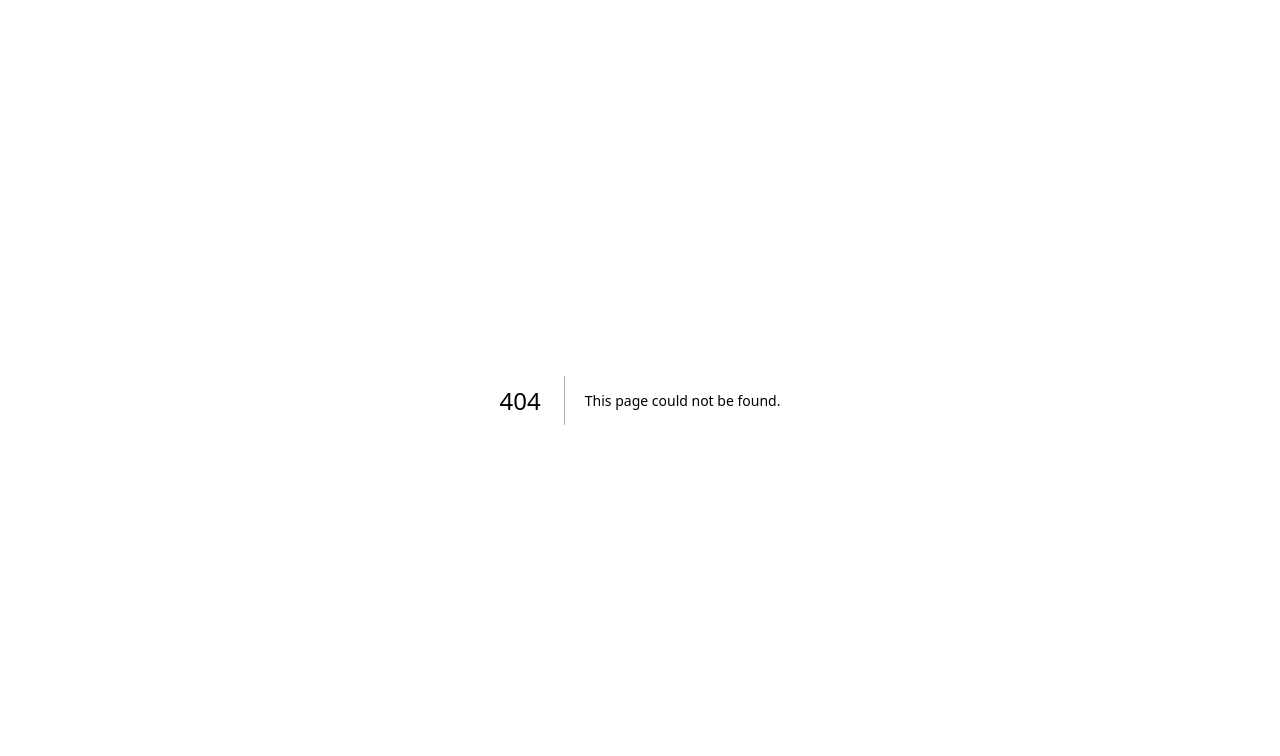
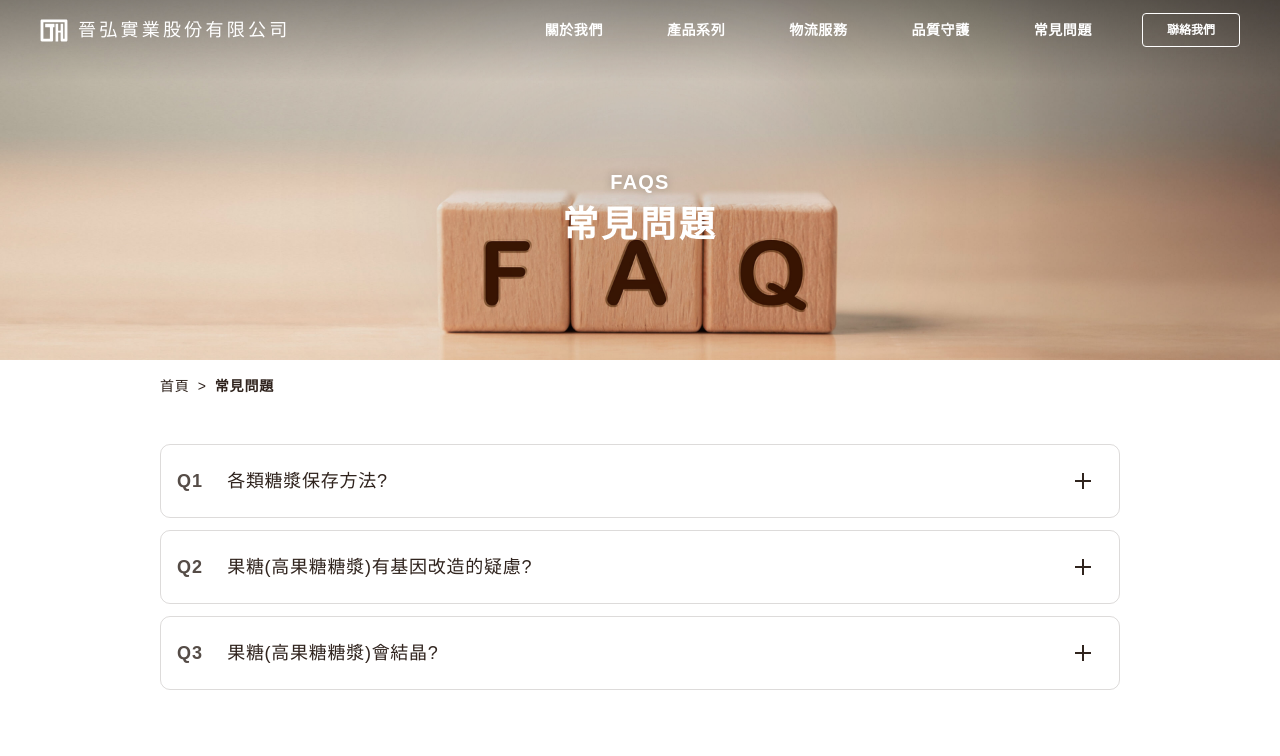
Before and after one commit to j606888/jinnhorng, a Next.js app: page /faq in a window 1280 px wide. Before the commit this address had no page. Shown: the top 756 px of the page. Built offline with nearby package versions, Linux system fonts and the light colour scheme.

Commit message:
FAQ section

```diff
--- /dev/null
+++ b/src/app/faq/page.js
@@ -0,0 +1,7 @@
+'use client'
+
+import FAQPage from "@/features/FAQPage";
+
+export default function FAQ() {
+  return <FAQPage />;
+}
--- /dev/null
+++ b/src/components/icons/Collapse.jsx
@@ -0,0 +1,16 @@
+const Collapse = ({ className = "" }) => {
+  return (
+    <svg
+      xmlns="http://www.w3.org/2000/svg"
+      width="40"
+      height="40"
+      viewBox="0 0 40 40"
+      fill="none"
+      className={className}
+    >
+      <path d="M28 21H12V19H28V21Z" fill="#DA3947" />
+    </svg>
+  );
+};
+
+export default Collapse;
--- /dev/null
+++ b/src/components/icons/Expand.jsx
@@ -0,0 +1,16 @@
+const Expand = ({ className = "" }) => {
+  return (
+    <svg
+      xmlns="http://www.w3.org/2000/svg"
+      width="40"
+      height="40"
+      viewBox="0 0 40 40"
+      fill="none"
+      className={className}
+    >
+      <path d="M21 19H28V21H21V28H19V21H12V19H19V12H21V19Z" fill="#30241E" />
+    </svg>
+  );
+};
+
+export default Expand;
--- /dev/null
+++ b/src/features/FAQPage/Hero.jsx
@@ -0,0 +1,12 @@
+const Hero = () => {
+  return <section className="relative w-full h-[360px] bg-[url('/images/faq/hero.jpg')] bg-cover bg-center bg-no-repeat flex flex-col items-center justify-center z-1 overflow-hidden">
+    <div className='mt-[60px] text-center z-2'>
+      <h2 className='text-white font-ar text-xl font-semibold tracking-[1.2px] mb-[2px] uppercase [text-shadow:0_0_8.1px_rgba(0,0,0,0.25)]'>FAQS</h2>
+      <h1 className='text-white text-[36px] font-bold tracking-[2.88px]'>常見問題</h1>
+    </div>
+    <div className="absolute top-0 left-0 w-full h-[90px]" style={{ background: 'linear-gradient(0deg, rgba(0, 0, 0, 0.00) 9.34%, rgba(0, 0, 0, 0.30) 100%)' }}></div>
+    <div className="absolute top-[120px] left-1/2 -translate-x-1/2 w-[354px] h-[170px] rounded-[354px] blur-[100px] bg-[rgba(48,36,30,0.23)] z-1" />
+  </section>;
+};
+
+export default Hero;
--- /dev/null
+++ b/src/features/FAQPage/Question.jsx
@@ -0,0 +1,39 @@
+import { useState } from "react";
+import Expand from "@/components/icons/Expand";
+import Collapse from "@/components/icons/Collapse";
+import clsx from "clsx";
+
+const Question = ({ id, question, answer }) => {
+  const [isOpen, setIsOpen] = useState(false);
+
+  return (
+    <div className={clsx(
+      "rounded-[10px] border-[1px] border-deep-brown/[0.16] ",
+      isOpen ? "bg-[#F8F7F7] border-l-6 border-l-[#DA3947]" : ""
+    )}>
+      <div className="flex gap-6 items-center p-4 cursor-pointer" onClick={() => setIsOpen(!isOpen)}>
+        <div className="text-deep-brown/[0.82] text-lg font-semibold tracking-[1.08px]">
+          {id}
+        </div>
+        <div className="text-deep-brown text-lg font-medium tracking-[0.72px] mr-auto">
+          {question}
+        </div>
+        <div className="flex-shrink-0">
+          {isOpen ? <Collapse /> : <Expand />}
+        </div>
+      </div>
+      <div
+        className={clsx(
+          "text-deep-brown/[0.82] tracking-[0.64px] pl-[66px] pr-6 overflow-hidden transition-all duration-500 ease-in-out",
+          isOpen
+            ? "max-h-[500px] opacity-100 pb-6"
+            : "max-h-0 opacity-0 pb-0"
+        )}
+      >
+        {answer}
+      </div>
+    </div>
+  )
+}
+
+export default Question;
--- /dev/null
+++ b/src/features/FAQPage/Questions.jsx
@@ -0,0 +1,41 @@
+import Question from "./Question";
+
+const QUESTIONS_DATA = [
+  {
+    id: "Q1",
+    question: "各類糖漿保存方法?",
+    answer:
+      "保存方式：未開封情況下，建議儲存於陰涼乾燥處，避免高溫、陽光直射，存儲時應避免與有強烈氣味的物品放在一起。若已開封，為確保最佳食用期限，請盡早使用完。",
+  },
+  {
+    id: "Q2",
+    question: "果糖(高果糖糖漿)有基因改造的疑慮?",
+    answer:
+      "保存方式：未開封情況下，建議儲存於陰涼乾燥處，避免高溫、陽光直射，存儲時應避免與有強烈氣味的物品放在一起。若已開封，為確保最佳食用期限，請盡早使用完。",
+  },
+  {
+    id: "Q3",
+    question: "果糖(高果糖糖漿)會結晶?",
+    answer:
+      "保存方式：未開封情況下，建議儲存於陰涼乾燥處，避免高溫、陽光直射，存儲時應避免與有強烈氣味的物品放在一起。若已開封，為確保最佳食用期限，請盡早使用完。",
+  },
+];
+
+const Contact = () => {
+  return (
+    <section>
+      <div className="flex gap-2 px-5 py-4 text-sm tracking-[0.84px] font-normal text-[#30241E] md:px-10 lg:px-15 max-w-[1080px] mx-auto xl:px-15">
+        <span>首頁</span>
+        <span>{">"}</span>
+        <span className="font-bold">常見問題</span>
+      </div>
+      <div className="flex flex-col px-5 pt-8 pb-10 gap-3 relative  mb-7 md:px-10 lg:px-15 max-w-[1080px] mx-auto">
+        {QUESTIONS_DATA.map((item) => (
+          <Question key={item.id} {...item} />
+        ))}
+      </div>
+    </section>
+  );
+};
+
+export default Contact;
--- /dev/null
+++ b/src/features/FAQPage/index.jsx
@@ -0,0 +1,17 @@
+import Navbar from "@/components/Navbar";
+import Hero from "./Hero";
+import Questions from "./Questions";
+import Footer from "@/features/shared/Footer";
+import ContactUs from "@/features/shared/ContactUs";
+
+const FAQPage = () => {
+  return <>
+    <Navbar white />
+    <Hero />
+    <Questions />
+    <ContactUs />
+    <Footer />
+  </>;
+};
+
+export default FAQPage;
```
Also changed, not shown: public/images/faq/hero.jpg (added).
